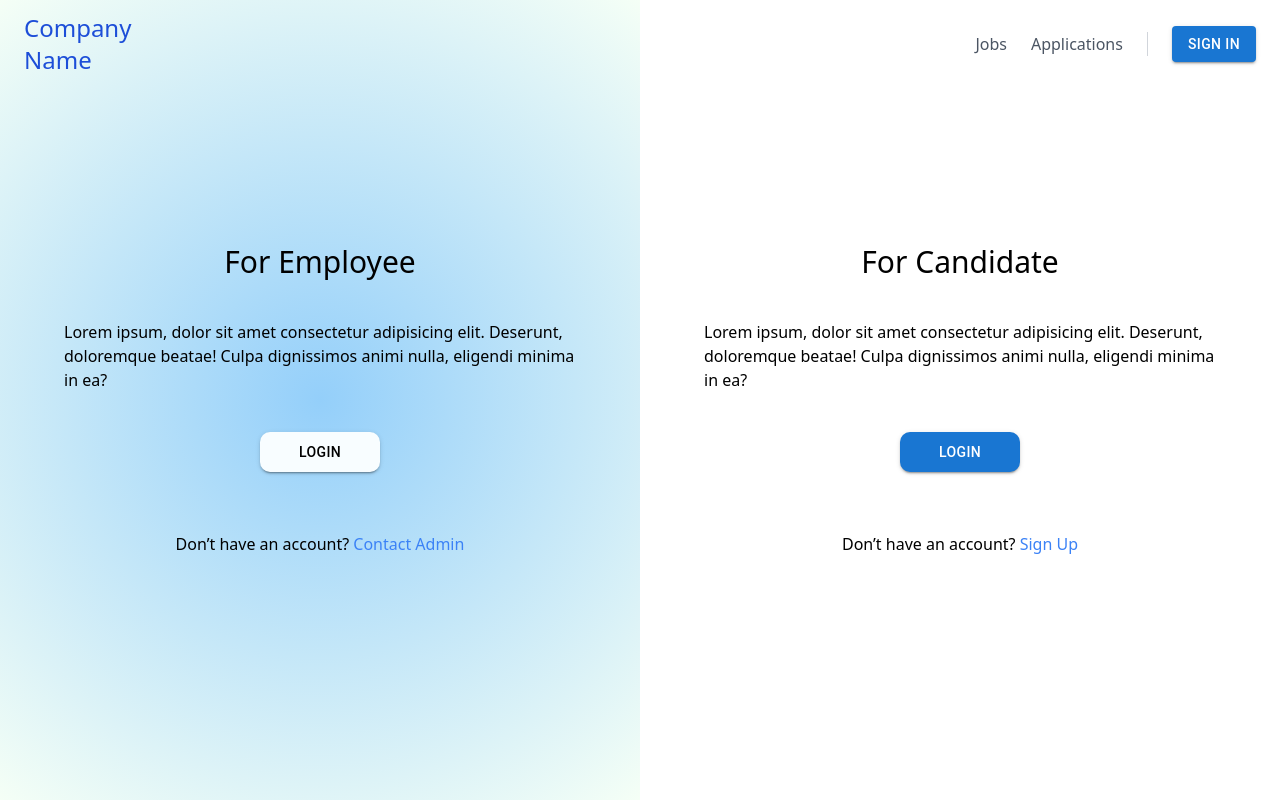
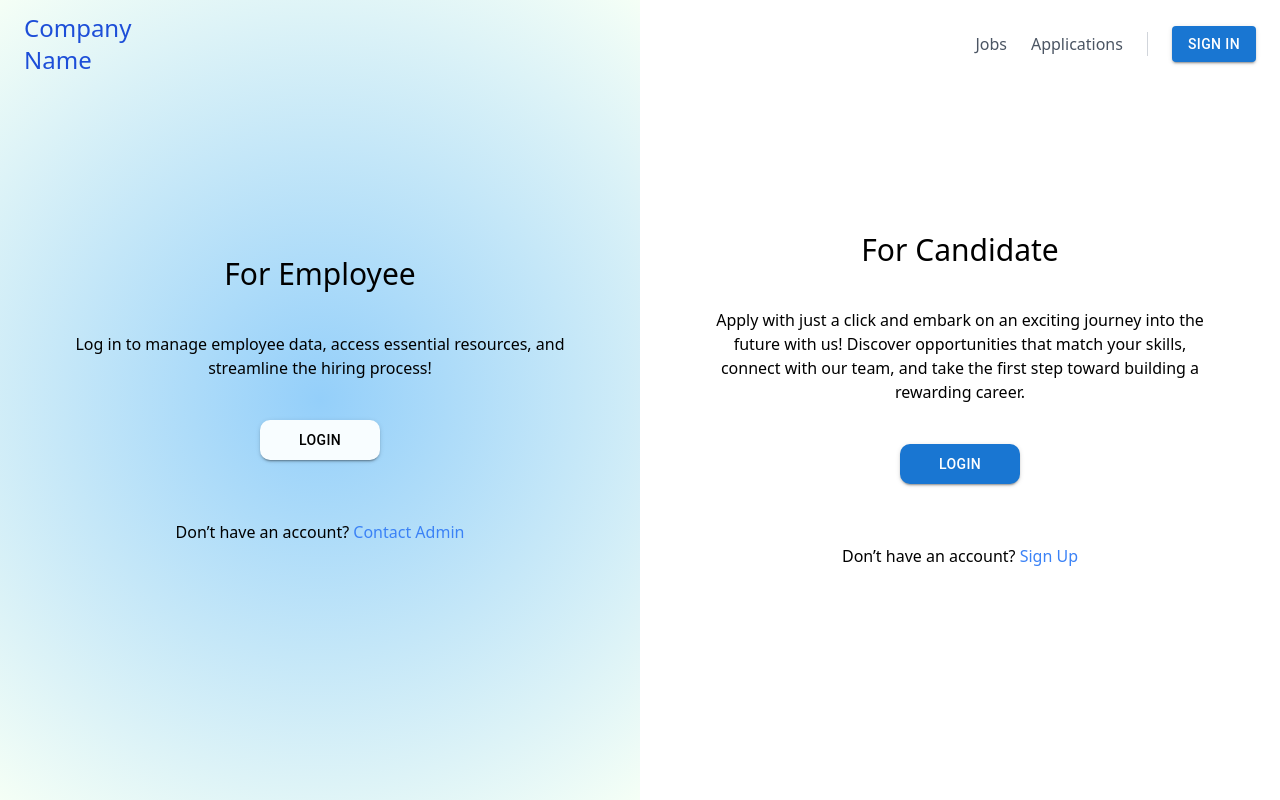
Before and after one commit to YosephSE/ATS, a Next.js app in the folder client/: page /roles in a window 1280 px wide. Built offline with nearby package versions, Linux system fonts and the light colour scheme; no server answers.

Commit message:
landing page text updated

```diff
--- a/client/app/roles/page.tsx
+++ b/client/app/roles/page.tsx
@@ -1,78 +1,107 @@
-"use client"
-import React from 'react'
-import { Button } from '@mui/material'
-import Header from '@/components/Header'
-import { useAppDispatch } from '@/redux/Hooks'
-import Modal from "../../components/Modal"
-import { setLoginCandidate, setLoginAdmin, setRegister, setContact } from '@/redux/slices/ModalSlice'
+"use client";
+import React from "react";
+import { Button } from "@mui/material";
+import Header from "@/components/Header";
+import { useAppDispatch } from "@/redux/Hooks";
+import Modal from "../../components/Modal";
+import {
+  setLoginCandidate,
+  setLoginAdmin,
+  setRegister,
+  setContact,
+} from "@/redux/slices/ModalSlice";
 
 const RolesPage = () => {
-    const dispatch = useAppDispatch()
+  const dispatch = useAppDispatch();
   return (
-        <div className='relative min-h-screen flex flex-col'>
-            <div className='sticky top-0 z-10'>
+    <div className="relative min-h-screen flex flex-col">
+      <div className="sticky top-0 z-10">
         <Header page="roles" />
       </div>
-            <div className='grid md:grid-cols-2 min-h-scren'>
-                <div className='bg-[radial-gradient(circle,#94CFFA,#F5FFF6)] flex justify-center items-center min-h-screen'>
-                    <div className='w-[80%] flex flex-col items-center gap-10'>
-                        <h1 className='text-3xl text-center'>For Employee</h1>
-                        <p>Lorem ipsum, dolor sit amet consectetur adipisicing elit. Deserunt, doloremque beatae! Culpa dignissimos animi nulla, eligendi minima in ea?</p>
+      <div className="grid md:grid-cols-2 min-h-scren">
+        <div className="bg-[radial-gradient(circle,#94CFFA,#F5FFF6)] flex justify-center items-center min-h-screen">
+          <div className="w-[80%] flex flex-col items-center gap-10">
+            <h1 className="text-3xl text-center">For Employee</h1>
+            <p className="text-center">
+              Log in to manage employee data, access essential resources, and
+              streamline the hiring process!
+            </p>
             <Button
-                        variant='contained'
+              variant="contained"
               sx={{
-                            backgroundColor: '#F8FDFF',
-                            color: '#000',
-                            width: '120px',
-                            height: '40px',
-                            borderRadius: '10px',
-                            '&:hover': {
-                                backgroundColor: '#1565c0',
-                                color: 'white'
+                backgroundColor: "#F8FDFF",
+                color: "#000",
+                width: "120px",
+                height: "40px",
+                borderRadius: "10px",
+                "&:hover": {
+                  backgroundColor: "#1565c0",
+                  color: "white",
                 },
-                            '&.Mui-disabled': {
-                                backgroundColor: '#1976d2',
-                                color: 'white',
+                "&.Mui-disabled": {
+                  backgroundColor: "#1976d2",
+                  color: "white",
                 },
               }}
-                        onClick = {() => dispatch(setLoginAdmin())}
+              onClick={() => dispatch(setLoginAdmin())}
             >
               Login
             </Button>
-                        <p className='text-center mt-5'>Don’t have an account? <span className='text-blue-500 hover:underline hover:text-blue-700 hover:cursor-pointer' onClick={() => dispatch(setContact())}>Contact Admin</span></p>
+            <p className="text-center mt-5">
+              Don’t have an account?{" "}
+              <span
+                className="text-blue-500 hover:underline hover:text-blue-700 hover:cursor-pointer"
+                onClick={() => dispatch(setContact())}
+              >
+                Contact Admin
+              </span>
+            </p>
           </div>
         </div>
-                <div className='flex justify-center items-center min-h-screen'>
-                    <div className='w-[80%] flex flex-col items-center gap-10'>
-                        <h1 className='text-3xl text-center'>For Candidate</h1>
-                        <p>Lorem ipsum, dolor sit amet consectetur adipisicing elit. Deserunt, doloremque beatae! Culpa dignissimos animi nulla, eligendi minima in ea?</p>
+        <div className="flex justify-center items-center min-h-screen">
+          <div className="w-[80%] flex flex-col items-center gap-10">
+            <h1 className="text-3xl text-center">For Candidate</h1>
+            <p className="text-center">
+              Apply with just a click and embark on an exciting journey into the
+              future with us! Discover opportunities that match your skills,
+              connect with our team, and take the first step toward building a
+              rewarding career.
+            </p>
             <Button
-                        variant='contained'
+              variant="contained"
               sx={{
-                            width: '120px',
-                            height: '40px',
-                            borderRadius: '10px',
-                            '&:hover': {
-                                backgroundColor: '#1565c0',
-                                color: 'white'
+                width: "120px",
+                height: "40px",
+                borderRadius: "10px",
+                "&:hover": {
+                  backgroundColor: "#1565c0",
+                  color: "white",
                 },
-                            '&.Mui-disabled': {
-                                backgroundColor: '#1976d2',
-                                color: 'white',
+                "&.Mui-disabled": {
+                  backgroundColor: "#1976d2",
+                  color: "white",
                 },
               }}
-                        onClick = {() => dispatch(setLoginCandidate())}
+              onClick={() => dispatch(setLoginCandidate())}
             >
               Login
             </Button>
-                        <p className='text-center mt-5'>Don’t have an account? <span className='text-blue-500 hover:underline hover:text-blue-700 hover:cursor-pointer' onClick={() => dispatch(setRegister())}>Sign Up</span></p>
+            <p className="text-center mt-5">
+              Don’t have an account?{" "}
+              <span
+                className="text-blue-500 hover:underline hover:text-blue-700 hover:cursor-pointer"
+                onClick={() => dispatch(setRegister())}
+              >
+                Sign Up
+              </span>
+            </p>
           </div>
         </div>
       </div>
 
       <Modal />
     </div>
-    )
-}
+  );
+};
 
-export default RolesPage
+export default RolesPage;
```
Lines whose indentation alone changed are shown as unchanged.
